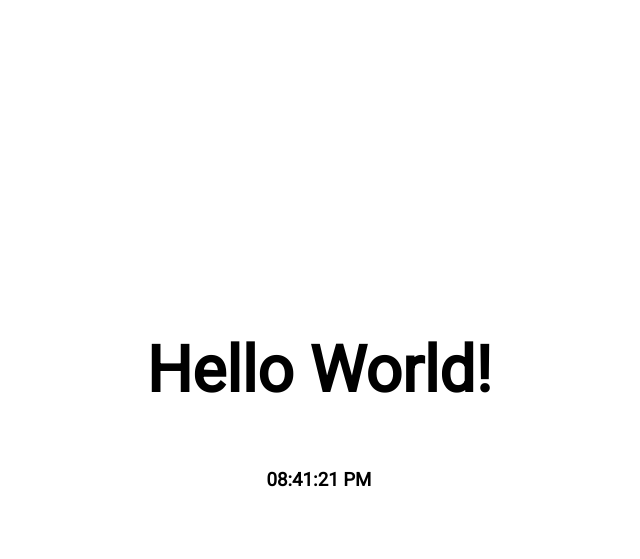
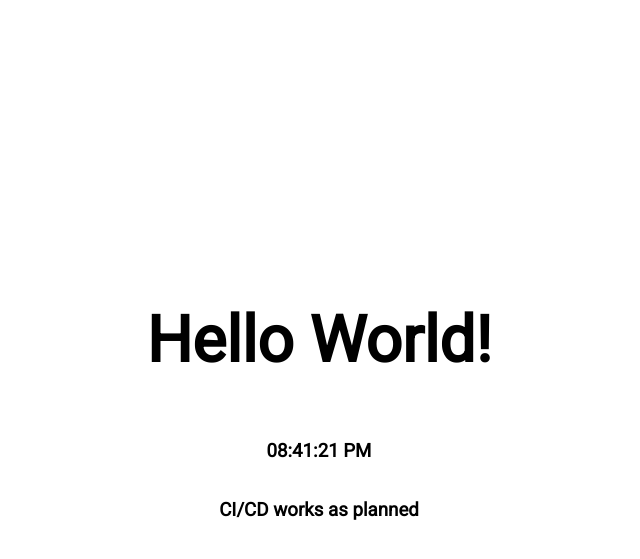
Before and after one commit to LeFrit/flask-test, a Flask app: page / in a window 1280 px wide. Shown: the top 559 px of the page, without its empty margins (321-961 px from the left). Run offline with Flask 3, Linux system fonts and the light colour scheme.

Commit message:
test CI/CD trigger

```diff
--- a/server/src/templates/index.html
+++ b/server/src/templates/index.html
@@ -9,5 +9,6 @@
     <body class="full-screen flex-center">
         <h1 class="text-xl">Hello World!</h1>
         <h3>{{ context.local_time }}</h3>
+        <h3>CI/CD works as planned</h3>
     </body>
 </html>
```
